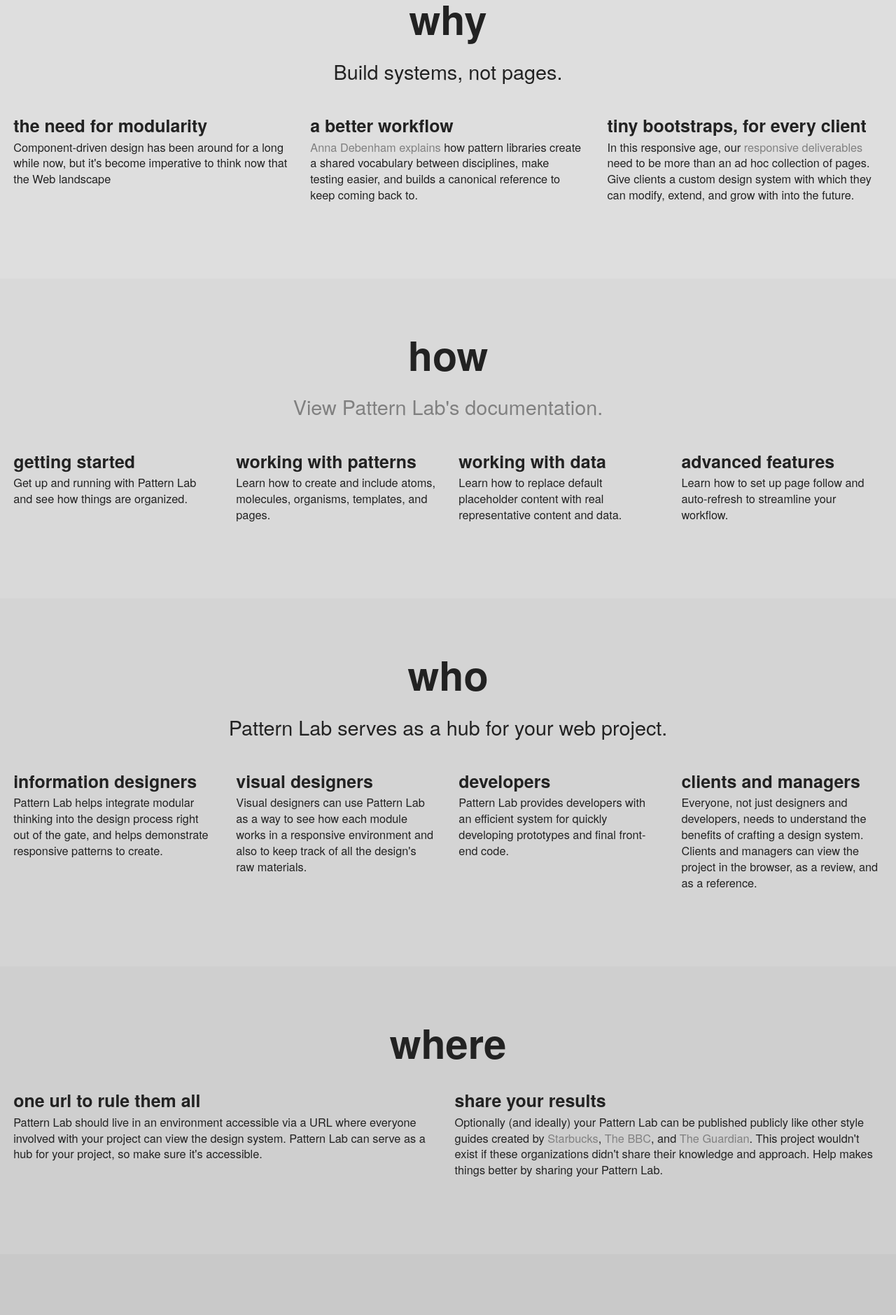
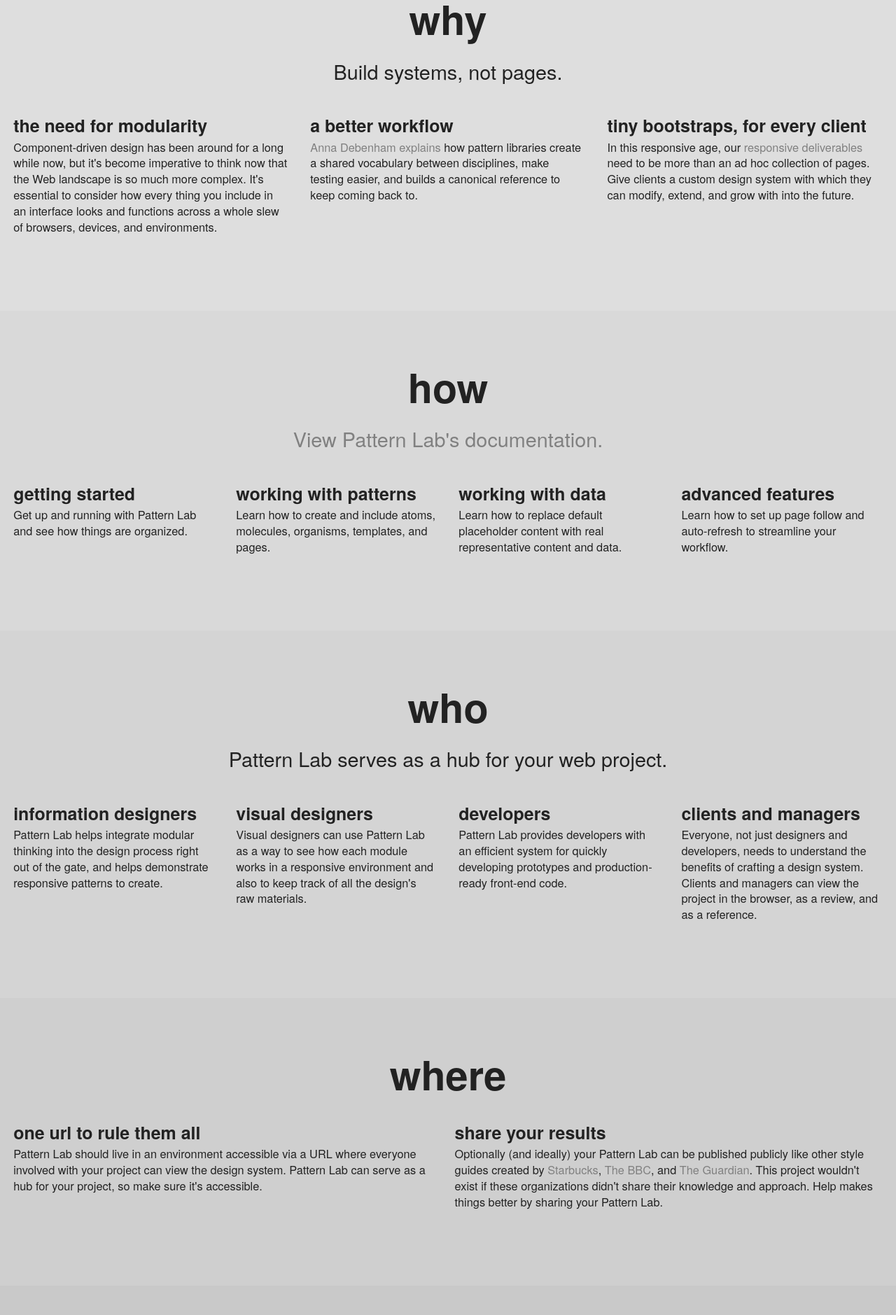
Before and after one commit to pattern-lab/website, a Jekyll site: the page patternlabsite/index.html, which Jekyll copies as it is, in a window 1280 px wide. Shown: the part 2159-4038 px from the top of the page at 70% size. Built offline with Jekyll 4.4.1, drawn with Linux system fonts in a browser that asks for light colours; some web fonts are replaced; Markdown is read by kramdown in place of the engine named in the settings; comment, search, counter and statistics services are not loaded.

Commit message:
Fix resource link, copy edits

```diff
--- a/patternlabsite/about.html
+++ b/patternlabsite/about.html
@@ -93,7 +93,7 @@ title: About Pattern Lab and Atomic Design
         <div class="section-text">
             <p>With templates, we break our biochemistry analogy to get into language that makes more sense to clients and final output. <strong>Templates are comprised mostly of organisms combined together to form page-level objects.</strong></p>
             <p>Templates provide context for these relatively abstract molecules and organisms, which is helpful for designers and clients alike.</p>
-            <p>Tempalates mostly focus on content structure (such as character length, image size, etc) rather than the actual content.</p>
+            <p>Templates mostly focus on content structure (such as character length, image size, etc) rather than the actual content.</p>
         </div>
     </div>
 </section>
--- a/patternlabsite/css/style.css
+++ b/patternlabsite/css/style.css
@@ -402,8 +402,10 @@ pre {
   background: rgba(0, 0, 0, 0.21); }
 
 .section-title {
-  clear: both;
-  text-align: center; }
+  clear: both; }
+  @media all and (min-width: 34em) {
+    .section-title {
+      text-align: center; } }
 
 @media all and (min-width: 60em) {
   .section-wrap {
--- a/patternlabsite/css/style.scss
+++ b/patternlabsite/css/style.scss
@@ -583,7 +583,10 @@ pre {
 //Section Header
 .section-title {
 	clear: both;
-	text-align: center;
+	@media all and (min-width: $bp-med) {
+		text-align: center;
+	}
+
 }
 
 //Section Icons for About Page
--- a/patternlabsite/index.html
+++ b/patternlabsite/index.html
@@ -137,7 +137,7 @@
         <div class="g g-3up">
           <div class="gi">
             <h3>The need for modularity</h3>
-            <p>Component-driven design has been around for a long while now, but it's become imperative to think now that the Web landscape </p>
+            <p>Component-driven design has been around for a long while now, but it's become imperative to think now that the Web landscape is so much more complex. It's essential to consider how every thing you include in an interface looks and functions across a whole slew of browsers, devices, and environments.</p>
           </div>
           <div class="gi">
             <h3>A better workflow</h3>
@@ -195,7 +195,7 @@
           </li>
           <li class="gi">
             <h3>Developers</h3>
-            <p>Pattern Lab provides developers with an efficient system for quickly developing prototypes and final front-end code.</p>
+            <p>Pattern Lab provides developers with an efficient system for quickly developing prototypes and production-ready front-end code.</p>
           </li>
           <li class="gi">
             <h3>Clients and managers</h3>
--- a/patternlabsite/resources.html
+++ b/patternlabsite/resources.html
@@ -115,7 +115,7 @@ title: Resources about Pattern Lab, Atomic Design, Pattern Libraries and Front-e
 		<div class="gi">
 			<h3>Concepts</h3>
 			<ul class="list">
-				<li><a href="joshduck.com/periodic-table.html">Periodic Table of HTML Elements</a></li>
+				<li><a href="http://joshduck.com/periodic-table.html">Periodic Table of HTML Elements</a></li>
 				<li><a href="http://www.w3.org/TR/2013/WD-components-intro-20130606/">Web Components</a></li>
 			</ul>
 		</div>
```
